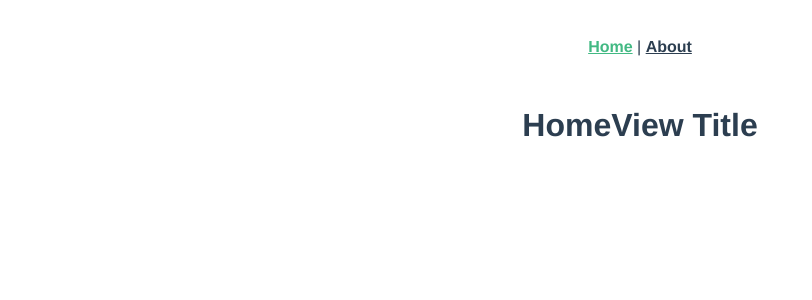
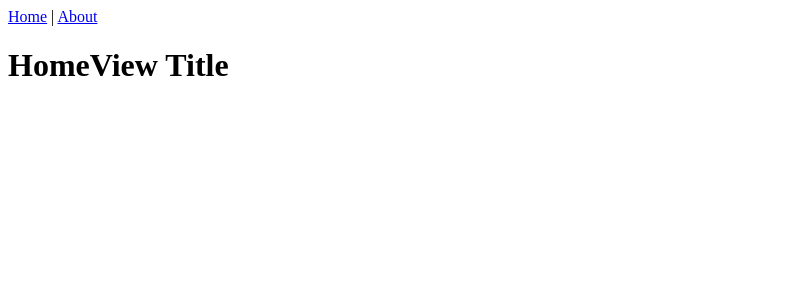
Before and after one commit to alexmil-sk/js-to-vue3-diff-apps, a Vue app: page / in a window 1280 px wide. Shown: the top 300 px of the page, without its empty margins (0-812 px from the left). Built offline with nearby package versions, Linux system fonts and the light colour scheme.

Commit message:
second commit

```diff
--- a/src/App.vue
+++ b/src/App.vue
@@ -7,24 +7,5 @@
 </template>
 
 <style>
-#app {
-  font-family: Avenir, Helvetica, Arial, sans-serif;
-  -webkit-font-smoothing: antialiased;
-  -moz-osx-font-smoothing: grayscale;
-  text-align: center;
-  color: #2c3e50;
-}
 
-nav {
-  padding: 30px;
-}
-
-nav a {
-  font-weight: bold;
-  color: #2c3e50;
-}
-
-nav a.router-link-exact-active {
-  color: #42b983;
-}
 </style>
```
